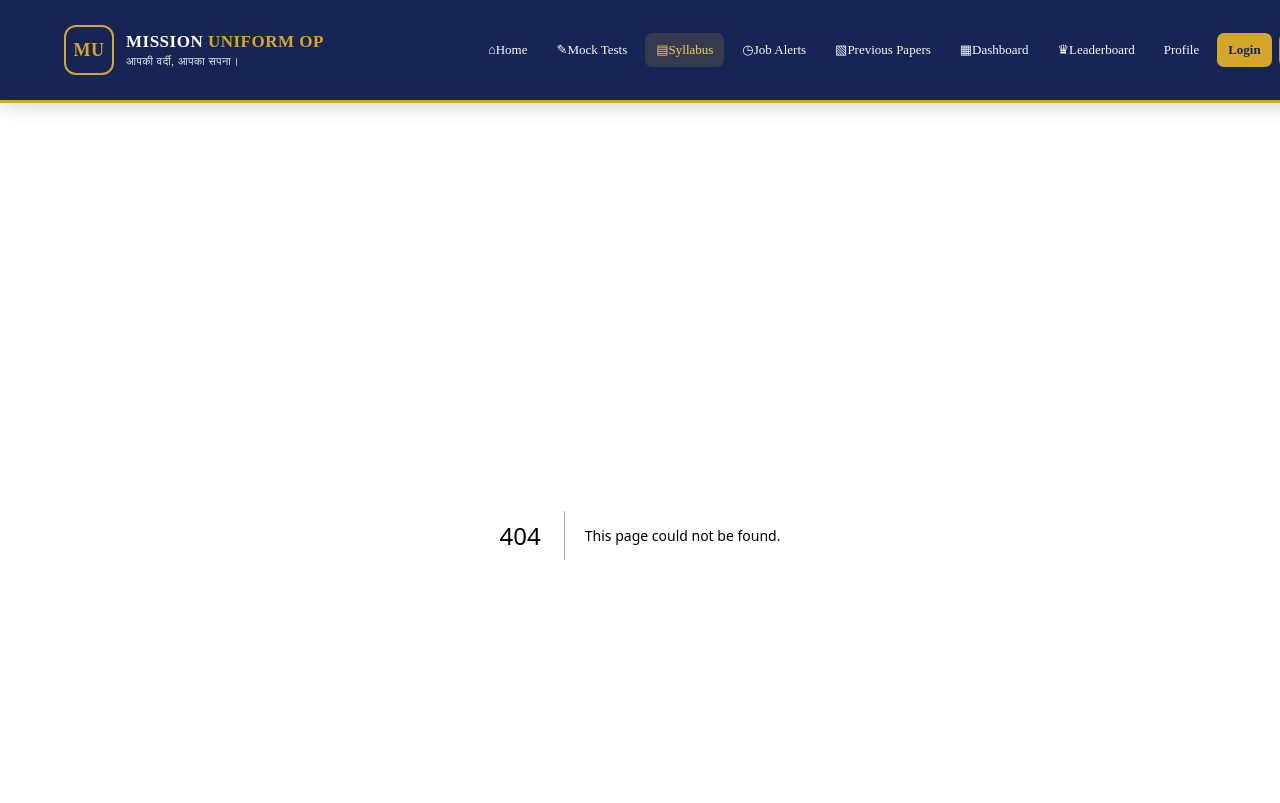
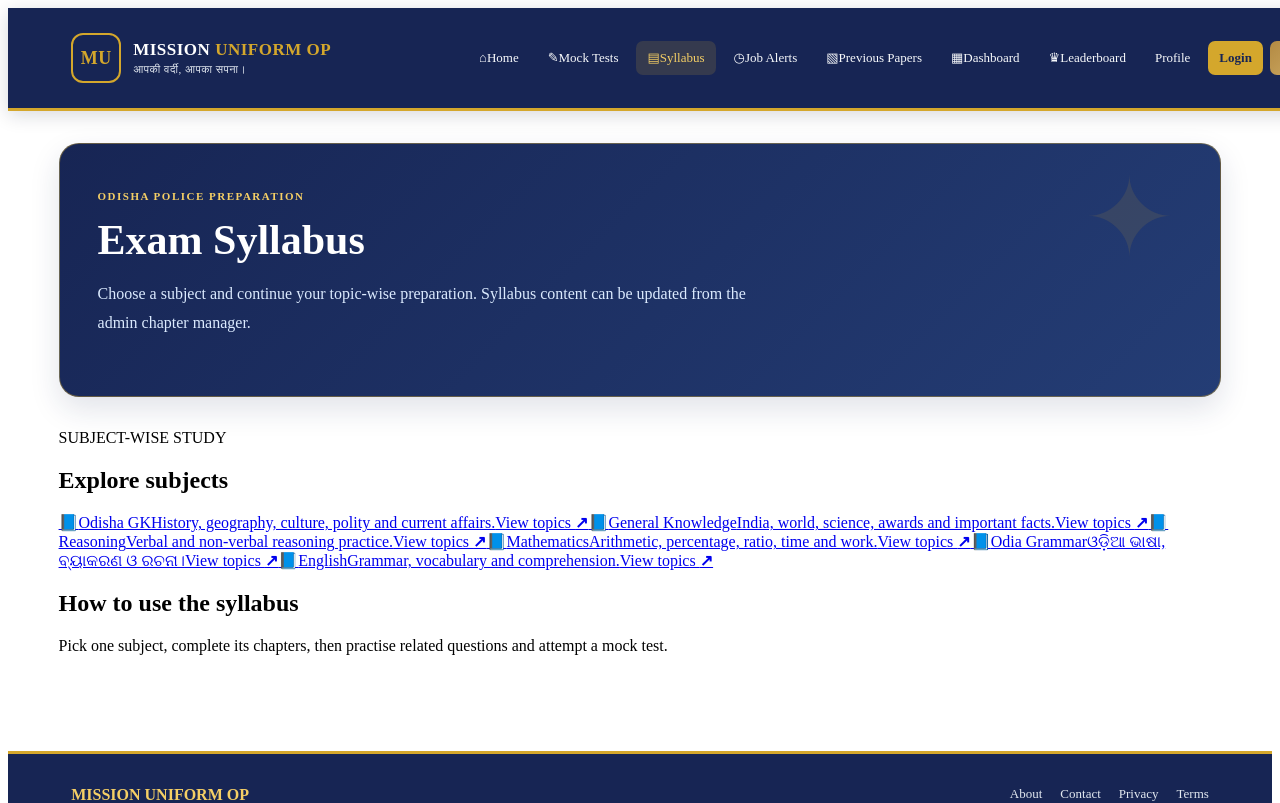
Before and after one commit to thekingocollection/mission-uniform, a Next.js app: page /syllabus in a window 1280 px wide. Before the commit this address had no page. Shown: the top 803 px of the page. Built offline with nearby package versions, Linux system fonts and the light colour scheme.

Commit message:
Add easy-to-use subject syllabus landing page

```diff
--- /dev/null
+++ b/app/syllabus/page.tsx
@@ -0,0 +1,19 @@
+import Link from "next/link";
+import { PageHero, InfoCards } from "@/components/content-page";
+import { subjects } from "@/lib/data";
+
+export default function SyllabusPage() {
+  return <>
+    <PageHero eyebrow="ODISHA POLICE PREPARATION" title="Exam Syllabus" desc="Choose a subject and continue your topic-wise preparation. Syllabus content can be updated from the admin chapter manager." />
+    <section className="mu-dash-section">
+      <div className="mu-section-title"><div><span className="mu-kicker">SUBJECT-WISE STUDY</span><h2>Explore subjects</h2></div></div>
+      <div className="mu-feature-grid">
+        {subjects.map((s:any) => <Link className="mu-feature-card" href={"/subjects/"+s.slug} key={s.slug}>
+          <span className="mu-feature-icon blue">📘</span><span className="mu-feature-title">{s.name}</span>
+          <span className="mu-feature-desc">{s.desc}</span><span className="mu-feature-go">View topics <b>↗</b></span>
+        </Link>)}
+      </div>
+    </section>
+    <section className="panel"><h2>How to use the syllabus</h2><p>Pick one subject, complete its chapters, then practise related questions and attempt a mock test.</p></section>
+  </>;
+}
```
